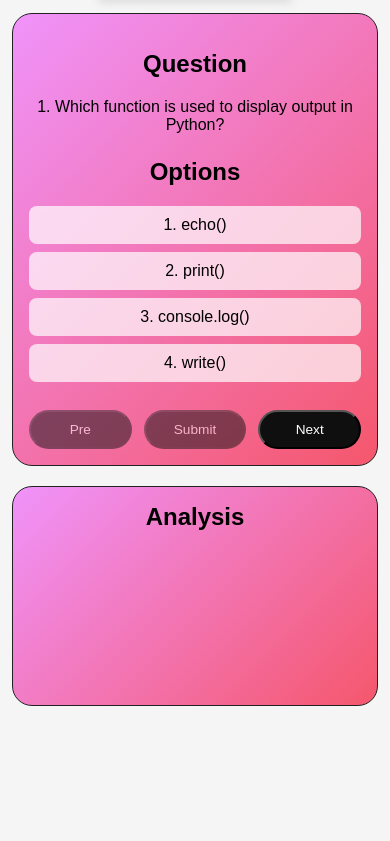
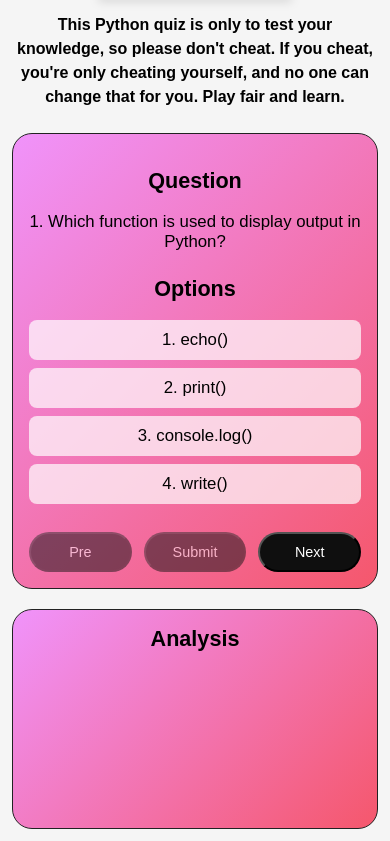
Before and after one commit to Mallesh-5577/Python-Quiz, a plain HTML site: page index.html in a window 390 px wide. Shown: the part 64-905 px from the top of the page. Before the commit the page ends 844 px from the top, so only its background shows below. Drawn offline with Linux system fonts and the light colour scheme.

Commit message:
feat: improve quiz layout and typography
Co-authored-by: Copilot <223556219+Copilot@users.noreply.github.com>

```diff
--- a/index.html
+++ b/index.html
@@ -11,6 +11,9 @@
 <body>
     <div class="main">
         <h1>Python Quiz</h1>
+        <h3>
+            This Python quiz is only to test your knowledge, so please don't cheat. If you cheat, you're only cheating yourself, and no one can change that for you. Play fair and learn.
+        </h3>
         <div class="container">
             <div class="box">
                 <div class="que">
--- a/style.css
+++ b/style.css
@@ -47,6 +47,13 @@ body {
     -webkit-text-fill-color: initial;
 }
 
+.main > h3 {
+    margin: 0 auto 24px;
+    max-width: 1100px;
+    font-size: clamp(1rem, 1.4vw, 1.15rem);
+    line-height: 1.5;
+}
+
 .container {
     display: grid;
     grid-template-columns: repeat(3, minmax(0, 1fr));
@@ -64,8 +71,15 @@ body {
     min-height: clamp(500px, calc(100vh - 150px), 760px);
     min-width: 0;
     padding: 24px;
+    font-size: 1.05rem;
     border: 1px solid #222;
     background: linear-gradient(135deg, #f093fb 0%, #f5576c 100%);
+}
+
+.box h2,
+.box-2 h2,
+.results-box h2 {
+    font-size: clamp(1.35rem, 2vw, 1.7rem);
 }
 
 .results-box {
@@ -97,7 +111,7 @@ body {
     border: 1px solid #222;
     border-radius: 8px;
     background: rgb(255 255 255 / 70%);
-    font-size: 0.85rem;
+    font-size: 0.95rem;
 }
 
 .review-item span {
@@ -155,6 +169,7 @@ body {
 .score-summary {
     text-align: center;
     margin: 0 0 24px;
+    font-size: 1.05rem;
 }
 
 .progress-track {
@@ -190,6 +205,7 @@ body {
 .final-result p {
     margin-top: 10px;
     font-weight: bold;
+    font-size: 1.05rem;
     line-height: 1.6;
 }
 
@@ -219,6 +235,11 @@ body {
 
 .que {
     min-height: 100px;
+}
+
+.que p,
+.option {
+    font-size: 1.05rem;
 }
 
 .ans {
@@ -294,6 +315,12 @@ body {
         min-height: 220px;
     }
 
+    .box,
+    .box-2,
+    .results-box {
+        font-size: 1rem;
+    }
+
     .results-list {
         max-height: 360px;
     }
@@ -315,7 +342,7 @@ body {
     .btns button {
         flex: 1;
         padding: 10px 8px;
-        font-size: clamp(0.8rem, 3.5vw, 1rem);
+        font-size: clamp(0.9rem, 3.5vw, 1.05rem);
     }
 }
 
```
